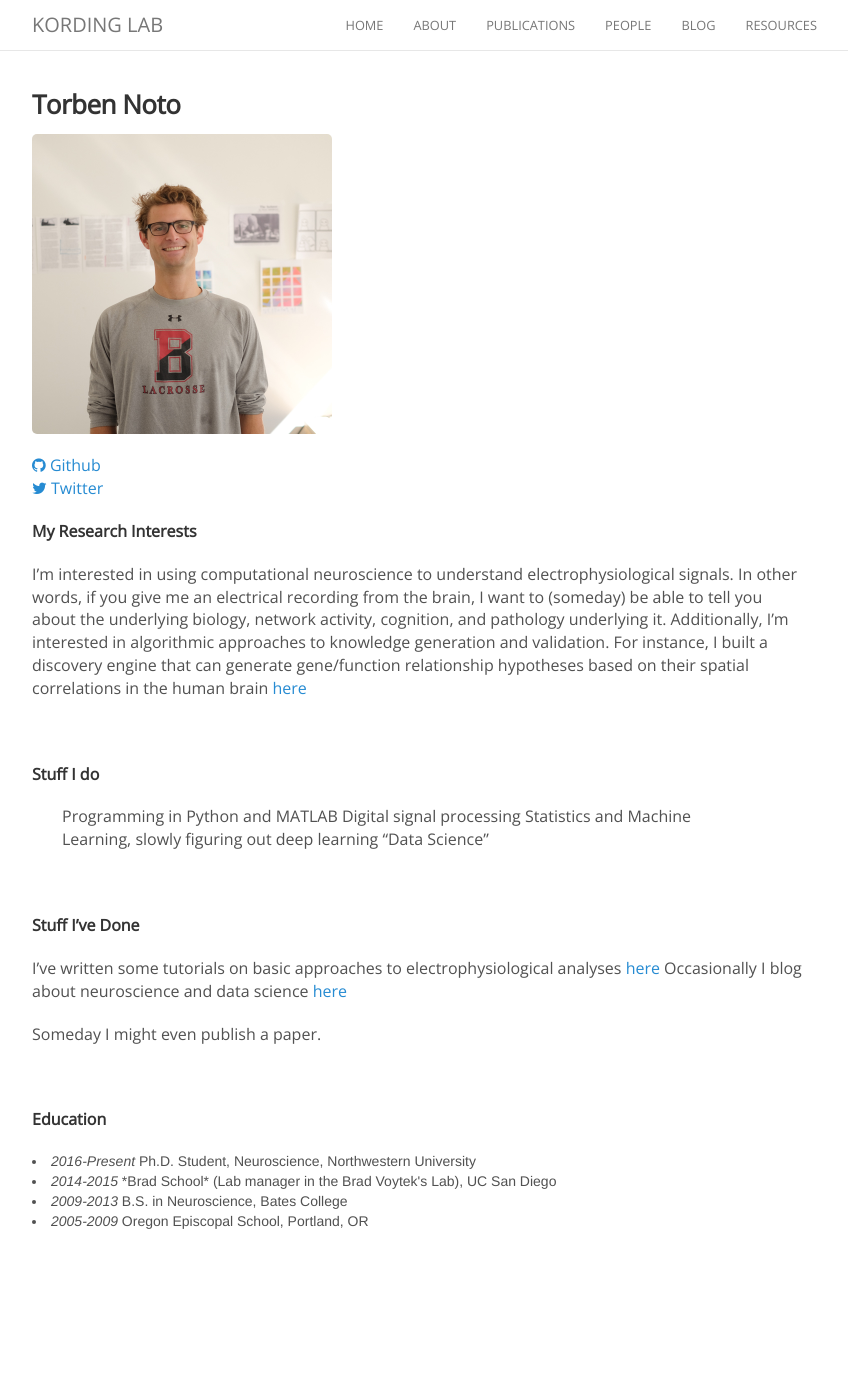
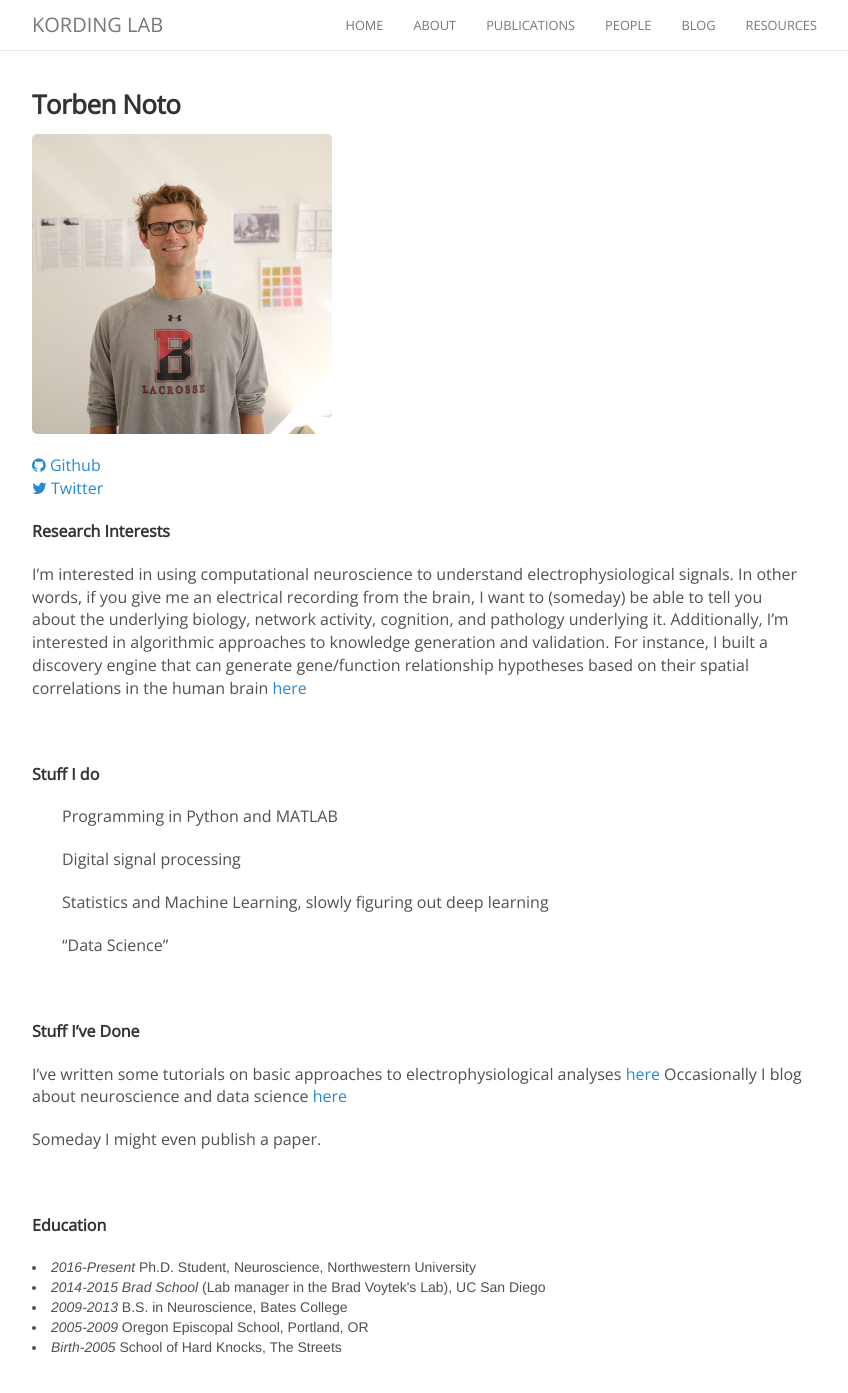
Before and after one commit to KordingLab/KordingLab.github.io, a Jekyll site: the page built from _people/torben_noto.md, in a window 1280 px wide and 1400 px high, scrolled down 8 px. Shown: the top 1393 px of the window, without its empty margins (223-1071 px from the left). Built offline with Jekyll 4.4.1, drawn with Linux system fonts in a browser that asks for light colours; nearby versions of some CDN libraries; comment, search, counter and statistics services are not loaded; before the commit the page ends 1239 px from its top, so only the background shows below that.

Commit message:
Update torben_noto.md

```diff
--- a/_people/torben_noto.md
+++ b/_people/torben_noto.md
@@ -12,7 +12,7 @@ joined: 2016
 <a href="https://twitter.com/torbenator5"><i class="fa fa-twitter"></i> Twitter</a>
 
 
-**My Research Interests**
+**Research Interests**
 
 I'm interested in using computational neuroscience to understand electrophysiological signals. In other words, if you give me an electrical recording from the brain, I want to (someday) be able to tell you about the underlying biology, network activity, cognition, and pathology underlying it. Additionally, I'm interested in algorithmic approaches to knowledge generation and validation. For instance, I built a discovery engine that can generate gene/function relationship hypotheses based on their spatial correlations in the human brain [here](https://github.com/voytekresearch/nsaba/blob/master/notebooks/demos/Nsaba_Long_Demo.ipynb)
 
@@ -21,8 +21,11 @@ I'm interested in using computational neuroscience to understand electrophysiolo
 **Stuff I do**
 
 > Programming in Python and MATLAB
+
 > Digital signal processing
+
 > Statistics and Machine Learning, slowly figuring out deep learning
+
 > "Data Science"
 
 <br>
@@ -30,7 +33,7 @@ I'm interested in using computational neuroscience to understand electrophysiolo
 **Stuff I've Done**
 
 I've written some tutorials on basic approaches to electrophysiological analyses [here](https://github.com/voytekresearch/tutorials)
-Occasionally I blog about neuroscience and data science [here](neurosciencebro.blogspot.com)
+Occasionally I blog about neuroscience and data science [here](https://neurosciencebro.blogspot.com)
 
 Someday I might even publish a paper.
 
@@ -39,6 +42,8 @@ Someday I might even publish a paper.
 **Education**
 
 <li><i>2016-Present</i> Ph.D. Student, Neuroscience, Northwestern University</li>
-  <li><i>2014-2015</i> *Brad School* (Lab manager in the Brad Voytek's Lab), UC San Diego</li>
+  <li><i>2014-2015</i> <i>Brad School</i> (Lab manager in the Brad Voytek's Lab), UC San Diego</li>
   <li><i>2009-2013</i> B.S. in Neuroscience, Bates College</li>
   <li><i>2005-2009</i> Oregon Episcopal School, Portland, OR</li>
+  <li><i>Birth-2005</i> School of Hard Knocks, The Streets</li>
+<br>
```
